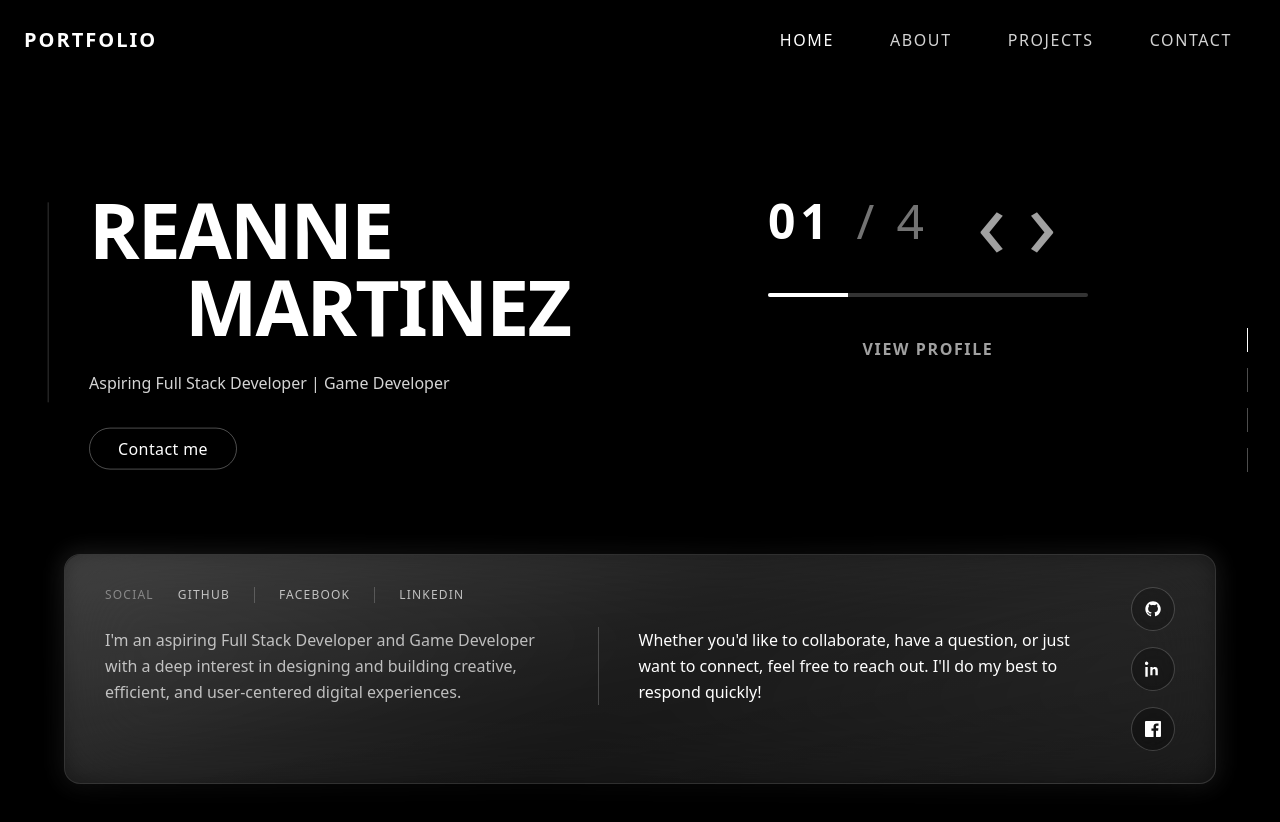
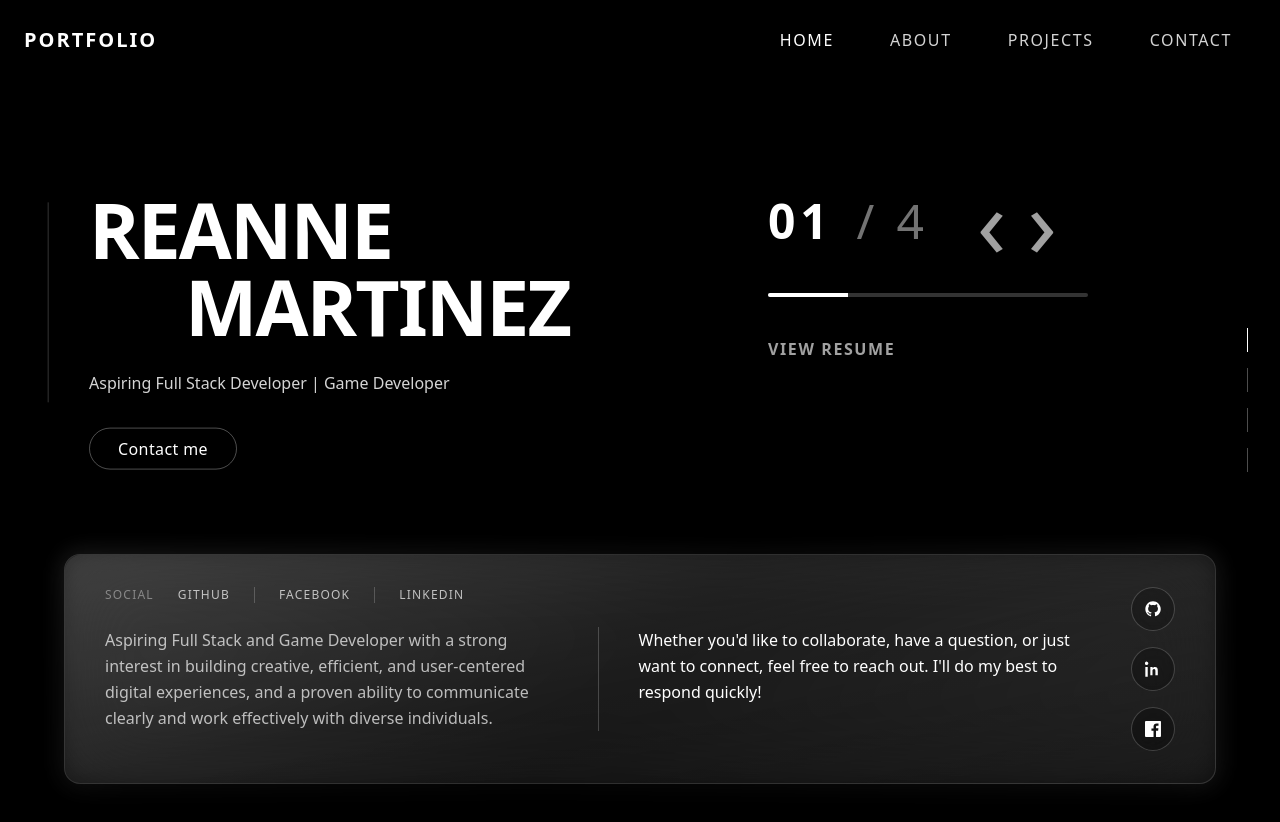
Before and after one commit to ZenorianDev/Portfolio, a Next.js app in the folder portfolio/: page / in a window 1280 px wide. Shown: the top 822 px of the page. Built offline with nearby package versions, Linux system fonts and the light colour scheme.

Commit message:
updated code

```diff
--- a/portfolio/app/page.tsx
+++ b/portfolio/app/page.tsx
@@ -197,13 +197,15 @@ export default function HomePage() {
             </div>
           </div>
 
-          {/* View Profile */}
-          <button
-            onClick={() => goTo("about")}
+          {/* View Resume */}
+          <a
+            href="https://www.canva.com/design/DAGzKZjBSAA/TUOxOy9U9QUN0KzJre8xsQ/edit?utm_content=DAGzKZjBSAA&utm_campaign=designshare&utm_medium=link2&utm_source=sharebutton"
+            target="_blank"
+            rel="noopener noreferrer"
             className="text-sl font-semibold uppercase tracking-widest text-neutral-400 transition hover:text-white"
           >
-            View Profile
-          </button>
+            View Resume
+          </a>
         </div>
 
         {/* ---------- RIGHT VERTICAL SECTION INDICATORS ---------- */}
--- a/portfolio/components/floatingcard.tsx
+++ b/portfolio/components/floatingcard.tsx
@@ -119,9 +119,9 @@ export default function FloatingCard() {
               {/* TEXT GRID */}
               <div className="grid grid-cols-[1fr_auto_1fr] items-start gap-10 text-sl leading-relaxed">
                 <p className="text-white/70">
-                  I&apos;m an aspiring Full Stack Developer and Game Developer with a
-                  deep interest in designing and building creative, efficient, and
-                  user-centered digital experiences.
+                  Aspiring Full Stack and Game Developer with a strong interest in building creative, efficient,
+                  and user-centered digital experiences, and a proven ability to communicate clearly
+                  and work effectively with diverse individuals.
                 </p>
 
                 <span className="h-full w-px bg-white/20" />
```
